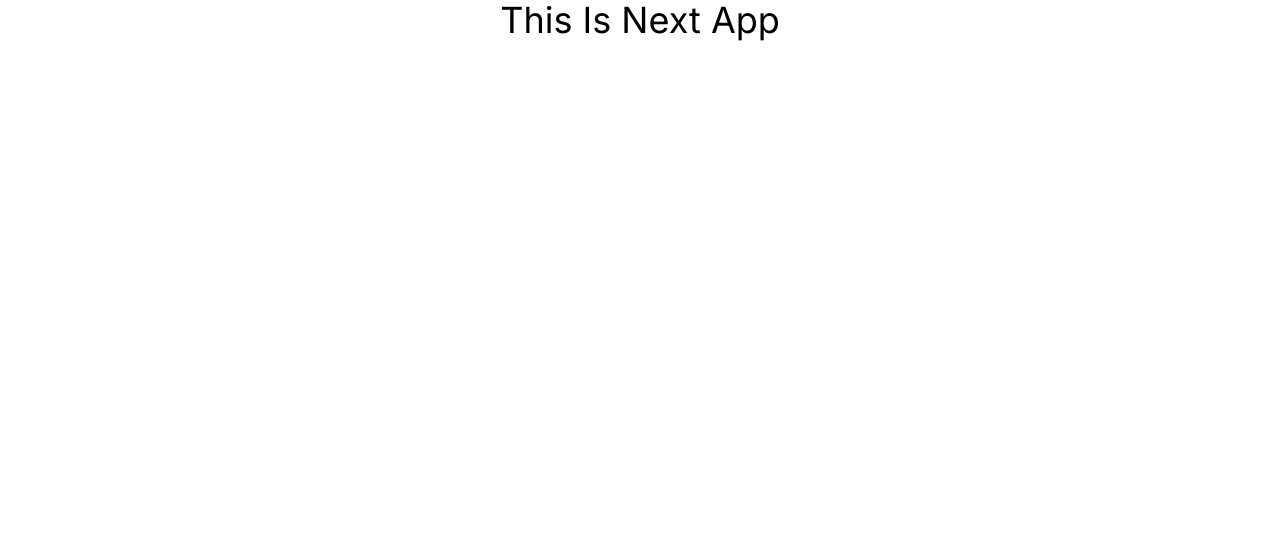
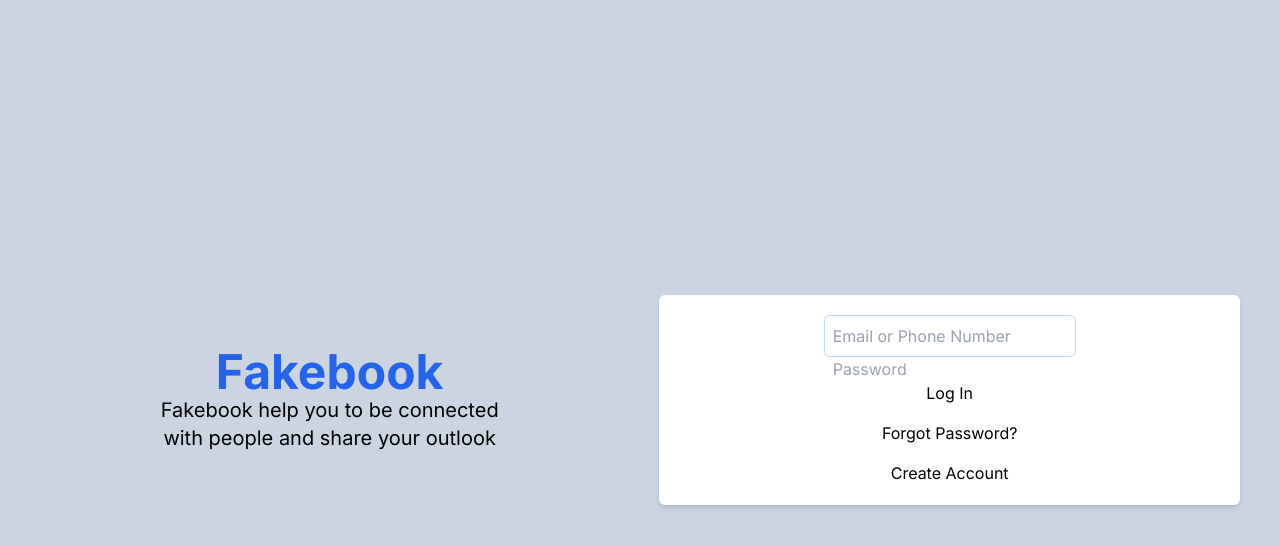
Before and after one commit to Joshim-Uddin/fakebook, a Next.js app: page / in a window 1280 px wide. Shown: the top 546 px of the page. Built offline with nearby package versions, Linux system fonts and the light colour scheme.

Commit message:
login page updated

```diff
--- a/src/app/page.js
+++ b/src/app/page.js
@@ -1,6 +1,13 @@
+import Login from "@/components/login";
 
 export default function Home() {
   return (
-  <div className="text-4xl text-center">This Is Next App</div>
+  <div className="text-center flex px-10 h-screen justify-center items-center gap-10 bg-slate-300">
+    <div className="flex flex-col items-center justify-center w-1/2">
+    <h1 className="text-5xl font-bold text-blue-600">Fakebook</h1>
+    <p className="text-xl w-3/5 text-center">Fakebook help you to be connected with people and share your outlook</p>
+    </div>
+    <Login />
+  </div>
   );
 }
--- /dev/null
+++ b/src/components/login.js
@@ -0,0 +1,26 @@
+import Link from "next/link";
+
+
+const Login = () => {
+    return (
+        <div className="w-1/2 bg-white shadow-md rounded-md flex flex-col md:gap-4 gap-2 p-5">
+            <form>
+           <div>
+           <input className="border border-blue-200 rounded-md p-2" type="email" name="email" id="email" placeholder="Email or Phone Number" />
+            </div>
+            <div>
+                <input type="password" name="password" id="password" placeholder="Password" />
+            </div>
+            <div><button className="btn">Log In</button></div>
+        </form>
+        <div>
+        <Link href='/'>Forgot Password?</Link>
+        </div>
+        <div>
+        <button><Link href='/signup'>Create Account</Link></button>
+        </div>
+        </div>
+    );
+};
+
+export default Login;
--- /dev/null
+++ b/src/components/signup.js
@@ -0,0 +1,11 @@
+
+
+const SignUp = () => {
+    return (
+        <div>
+            This is signup page
+        </div>
+    );
+};
+
+export default SignUp;
```
